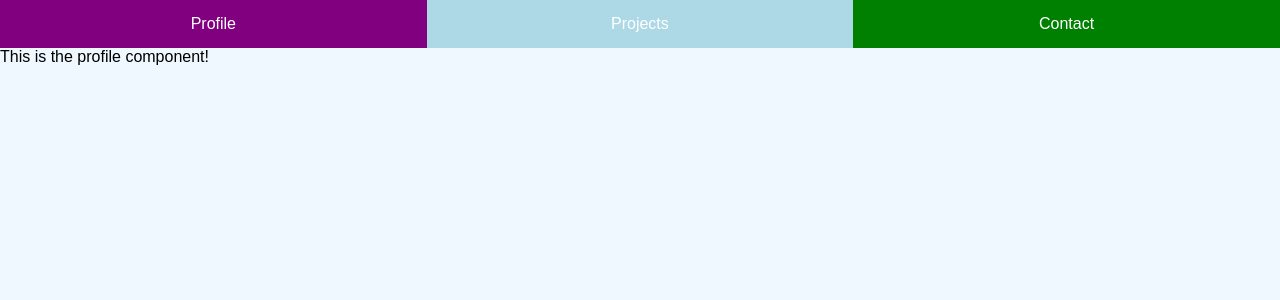
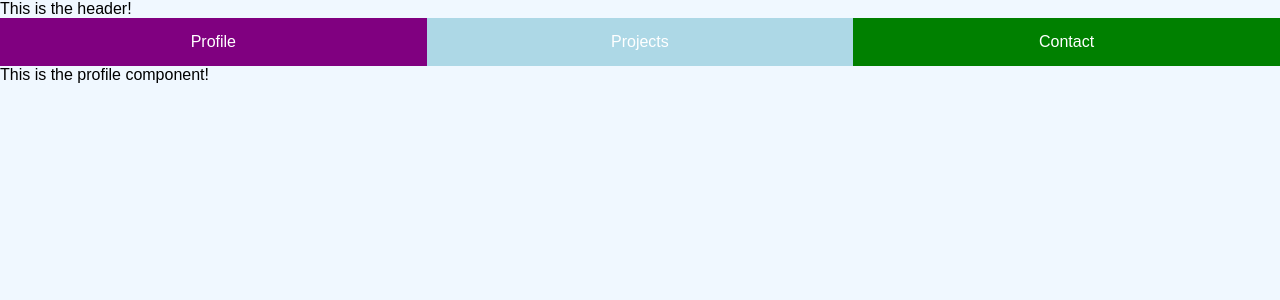
Before and after one commit to KyeBracey/kynosaur_website, a React (Create React App) app: page / in a window 1280 px wide. Shown: the top 300 px of the page. Built offline with nearby package versions, Linux system fonts and the light colour scheme.

Commit message:
Adds Header component

```diff
--- a/src/App.js
+++ b/src/App.js
@@ -1,6 +1,7 @@
 import React from 'react';
 import './App.css';
 
+import Header from './components/Header'
 import NavBar from './components/NavBar';
 import Profile from './components/Profile';
 import Projects from './components/Projects';
@@ -30,6 +31,7 @@ class App extends React.Component {
   render() {
     return (
       <div className='body'>
+        <Header />
         <NavBar
           displayProjects = {this.displayProjects.bind(this)}
           displayProfile = {this.displayProfile.bind(this)}
--- /dev/null
+++ b/src/components/Header.js
@@ -0,0 +1,11 @@
+import React from 'react';
+
+class Header extends React.Component {
+  render() {
+    return (
+      <div>This is the header!</div>
+    )
+  }
+}
+
+export default Header;
```
